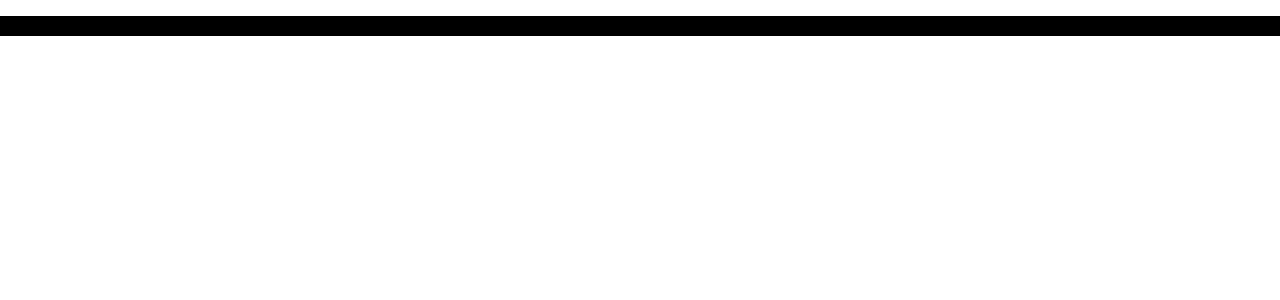
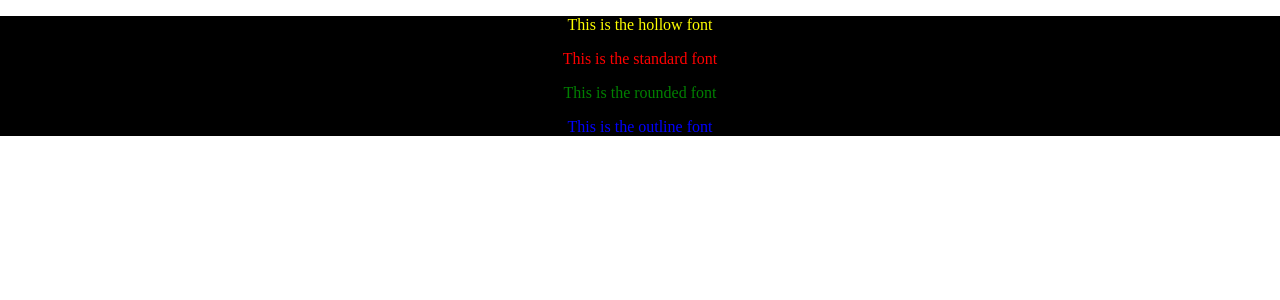
Before and after one commit to davidhuckfield/StarChores, a React (Create React App) app: page / in a window 1280 px wide. Shown: the top 300 px of the page. Built offline with nearby package versions, Linux system fonts and the light colour scheme.

Commit message:
Fonts installed in CSS, tested and all but one (outline) working. No idea why outline not working

```diff
--- a/src/App.css
+++ b/src/App.css
@@ -6,3 +6,51 @@
 @media (prefers-reduced-motion: no-preference) {
 
 }
+
+@font-face {
+  font-family: "Star Jedi";
+  src:url('./fonts/StarJedi-DGRW.ttf') format('truetype');
+  font-weight:normal;
+  font-style:normal;
+}
+
+@font-face {
+  font-family: "Star Jedi Hollow";
+  src:url("./fonts/StarJediHollow-A4lL.ttf") format("truetype");
+  font-weight:normal;
+  font-style:normal;
+}
+
+@font-face {
+  font-family: "Star Jedi Outline";
+  src:url("./fonts/StarJediOutline-y0xm.ttf") format("truetype");
+  font-weight:normal;
+  font-style:normal;
+}
+
+@font-face {
+  font-family: "Star Jedi Rounded";
+  src:url("./fonts/StarJediRounded-jW3R.ttf") format("truetype");
+  font-weight:normal;
+  font-style:normal;
+}
+
+.hollow {
+  font-family: "Star Jedi Hollow";
+  color:yellow;
+}
+
+.standard {
+  font-family: "Star Jedi";
+  color:red;
+}
+
+.rounded {
+  font-family: "Star Jedi Rounded";
+  color:green;
+}
+
+.outline {
+  font-family: "Star Jedi Outline";
+  color:blue;
+}
--- a/src/App.js
+++ b/src/App.js
@@ -3,7 +3,10 @@ import './App.css';
 function App() {
   return (
     <div className="App">
-      <p>This will be the Star Chores Website</p>
+      <p className="hollow">This is the hollow font</p>
+      <p className="standard">This is the standard font</p>
+      <p className="rounded">This is the rounded font</p>
+      <p className="outline">This is the outline font</p>
 
     </div>
   );
```
